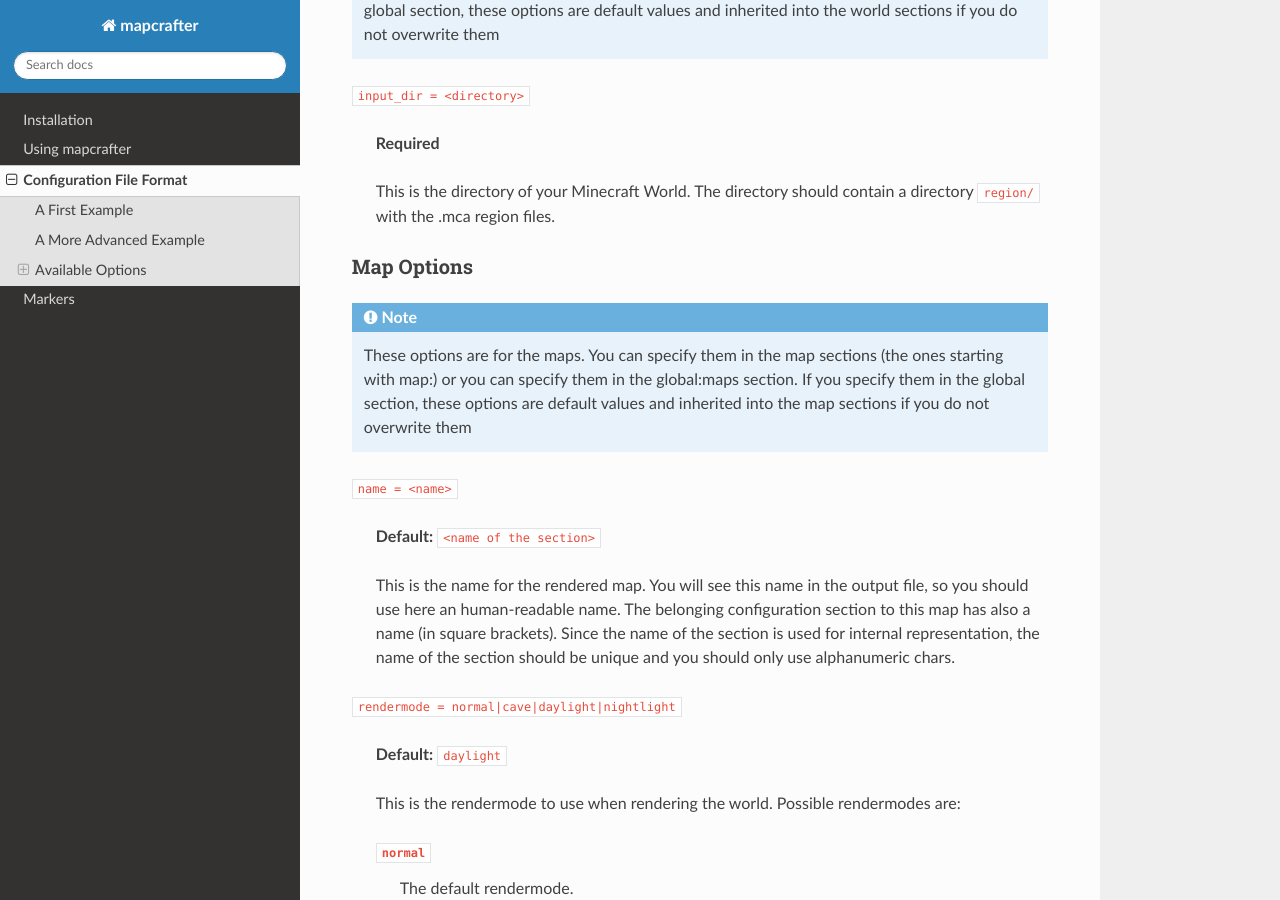
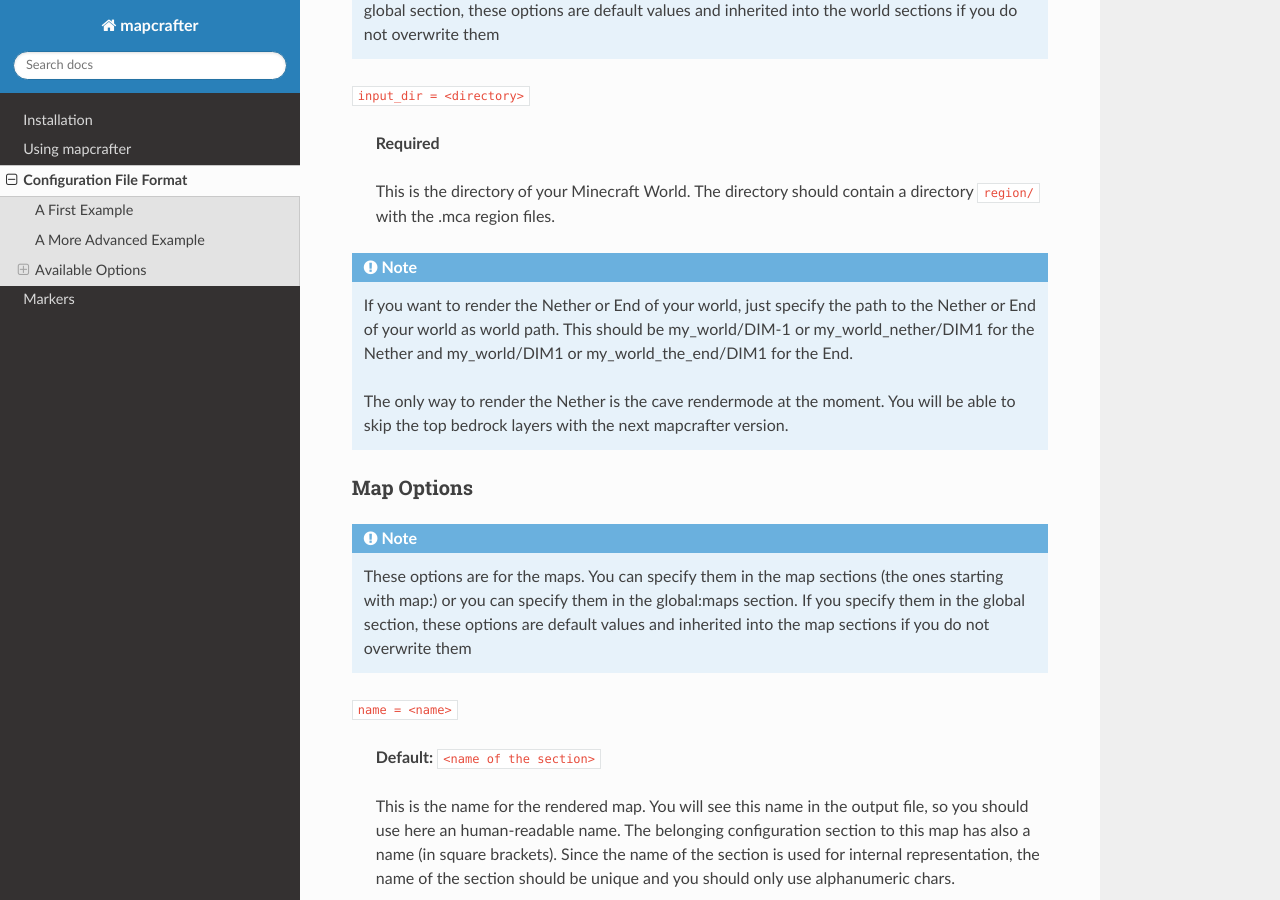
Before and after one commit to mapcrafter/mapcrafter, a Sphinx documentation site: the page built from docs/configuration.rst, in a window 1280 px wide and 900 px high, scrolled down 3300 px. Built offline with Sphinx 7.4.7 and the Read the Docs theme 2.0.0, drawn with Linux system fonts in a browser that asks for light colours.

Commit message:
Added a small hint how to render the nether/end.

```diff
--- a/docs/configuration.rst
+++ b/docs/configuration.rst
@@ -173,6 +173,17 @@
     This is the directory of your Minecraft World. The directory should contain
     a directory ``region/`` with the .mca region files.
 
+
+.. note::
+
+    If you want to render the Nether or End of your world, just specify the path to the
+    Nether or End of your world as world path. This should be my_world/DIM-1 or
+    my_world_nether/DIM1 for the Nether and my_world/DIM1 or my_world_the_end/DIM1
+    for the End.
+
+    The only way to render the Nether is the cave rendermode at the moment.
+    You will be able to skip the top bedrock layers with the next mapcrafter version.
+
 Map Options
 -----------
 
```
